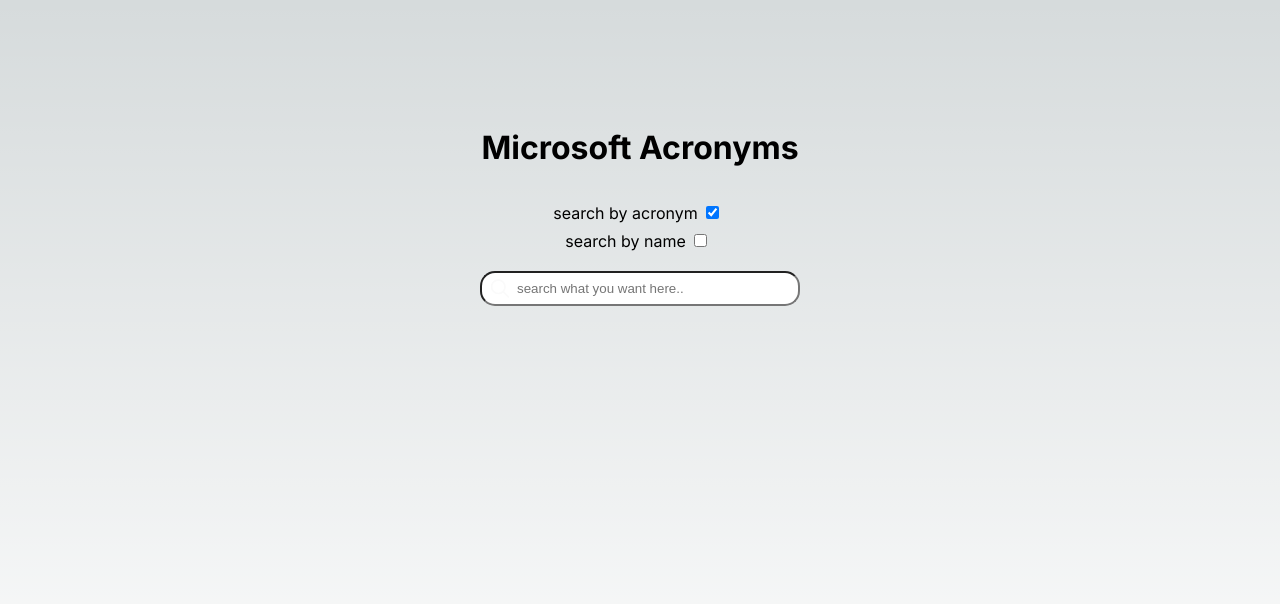
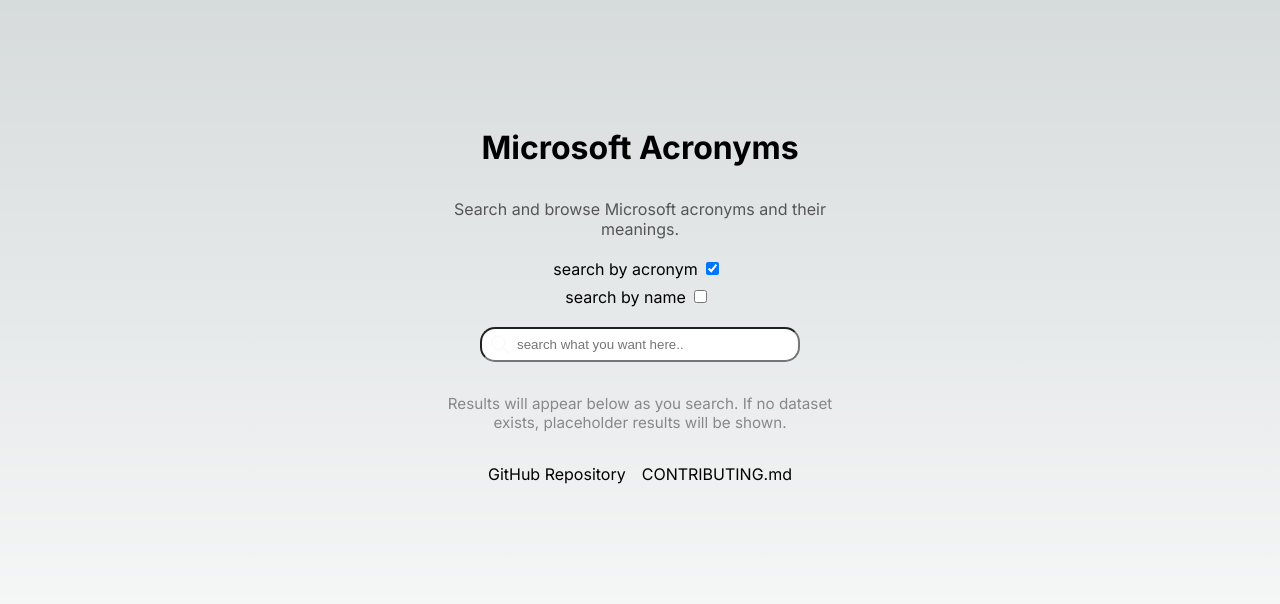
Before and after one commit to achrafbenalaya/MicrosoftAcronyms001, a Next.js app: page / in a window 1280 px wide. Shown: the top 604 px of the page. Built offline with nearby package versions, Linux system fonts and the light colour scheme.

Commit message:
Update homepage with header, subtext, search, and links

```diff
--- a/src/app/page.tsx
+++ b/src/app/page.tsx
@@ -7,7 +7,21 @@
     <main className={styles.main}>
       <div style={{ width: 400, textAlign: 'center' }}>
         <h1 style={{ margin: '2rem 0' }}>Microsoft Acronyms</h1>
+        <p style={{ marginBottom: '1rem', color: '#555' }}>
+          Search and browse Microsoft acronyms and their meanings.
+        </p>
         <CustomSearch data={data}/>
+        <div style={{ marginTop: '2rem', fontSize: '0.95rem', color: '#888' }}>
+          <p>Results will appear below as you search. If no dataset exists, placeholder results will be shown.</p>
+        </div>
+        <div style={{ marginTop: '2rem' }}>
+          <a href="https://github.com/achrafbenalaya/MicrosoftAcronyms001" target="_blank" rel="noopener noreferrer" style={{ marginRight: '1rem' }}>
+            GitHub Repository
+          </a>
+          <a href="https://github.com/achrafbenalaya/MicrosoftAcronyms001/blob/main/CONTRIBUTING.md" target="_blank" rel="noopener noreferrer">
+            CONTRIBUTING.md
+          </a>
+        </div>
       </div>
     </main>
   )
```
